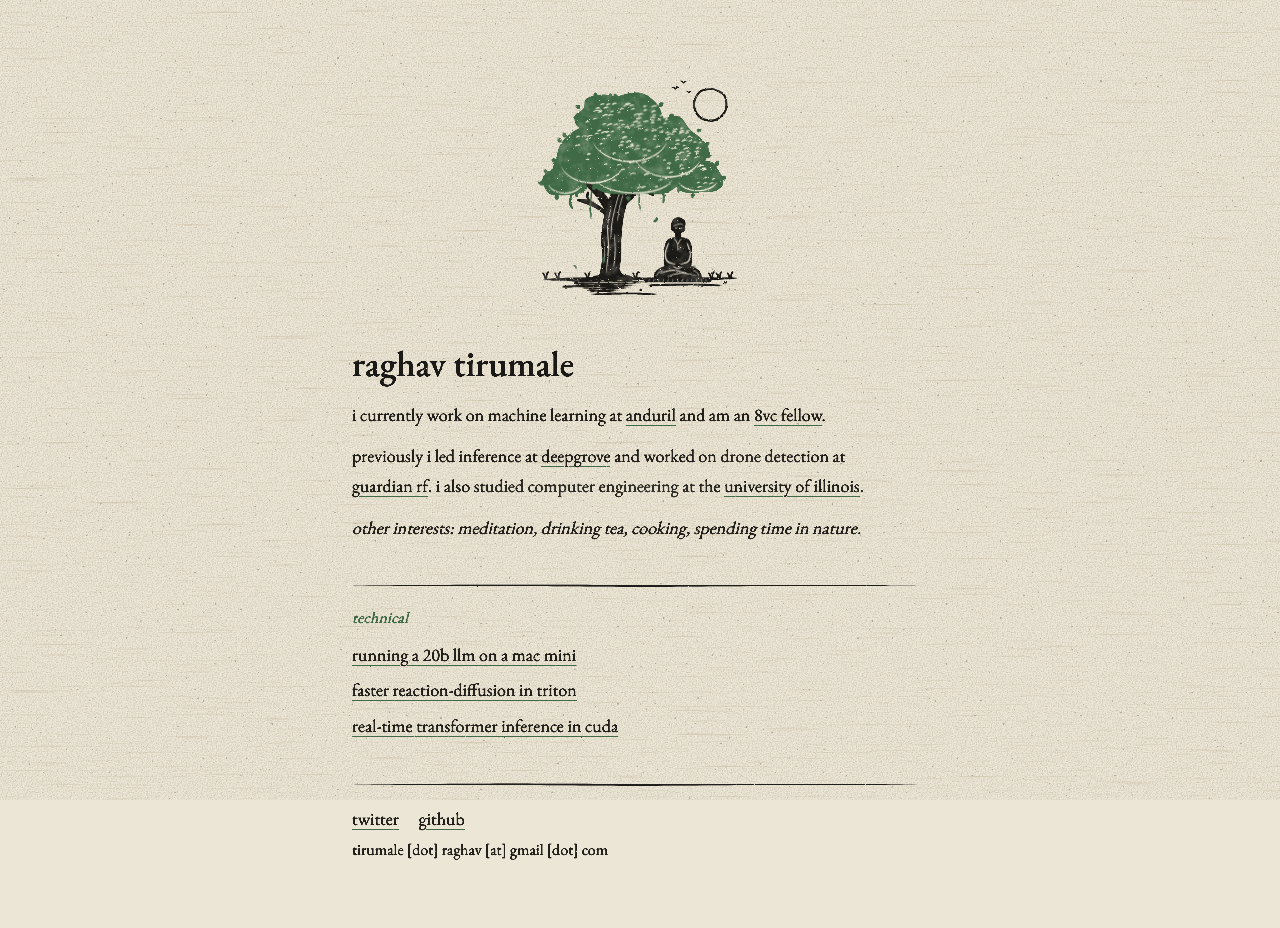
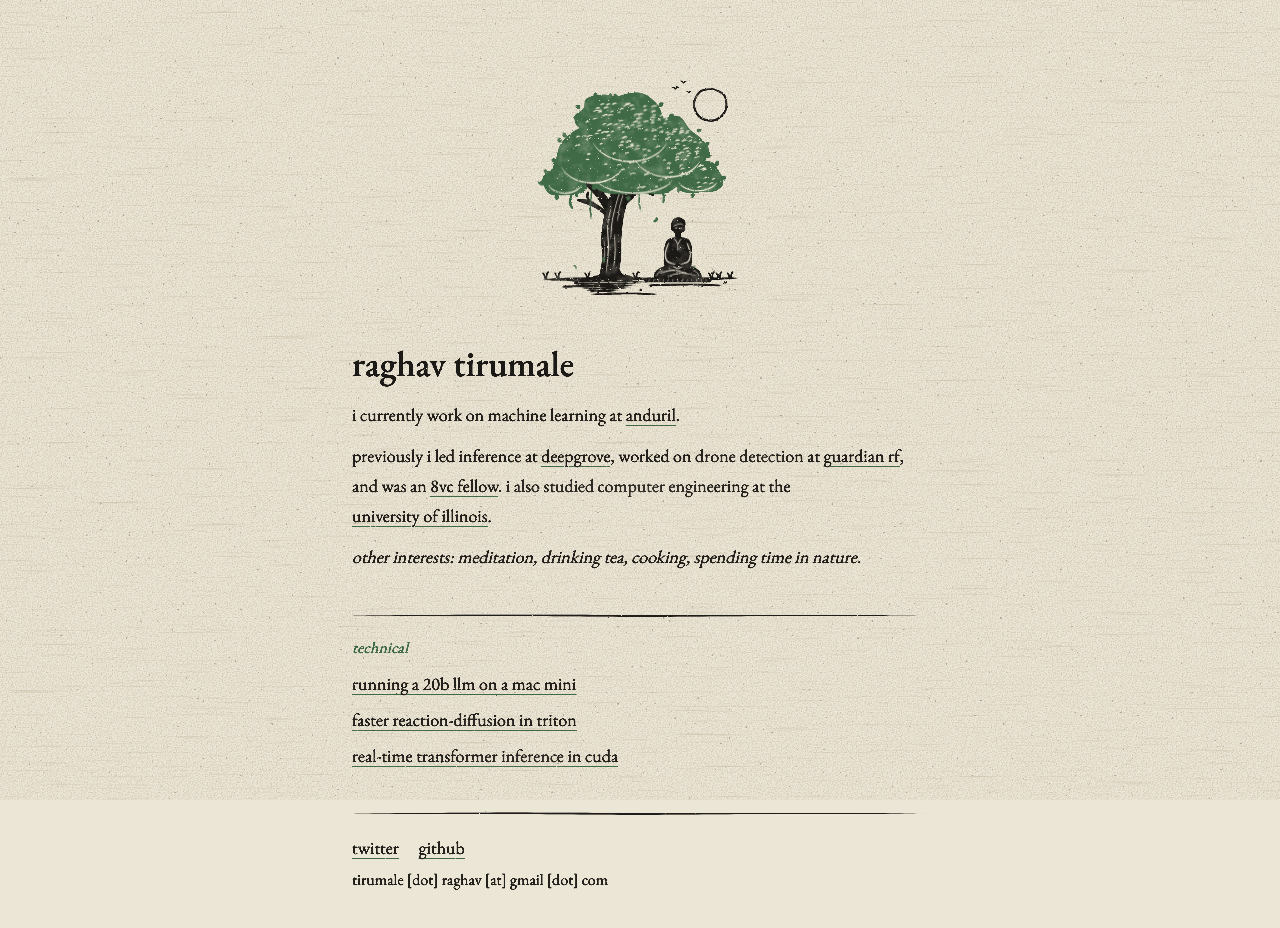
Before and after one commit to MythicalCow/web, a Next.js app: page / in a window 1280 px wide. Shown: the top 928 px of the page. Built offline with nearby package versions, Linux system fonts and the light colour scheme.

Commit message:
Move 8vc fellowship into the past-roles line.
Co-Authored-By: Claude Opus 5.5 <noreply@anthropic.com>

```diff
--- a/src/app/page.tsx
+++ b/src/app/page.tsx
@@ -98,12 +98,12 @@ export default function Home() {
             </h1>
             <div className="space-y-3">
               <p>
-                i currently work on machine learning at <A href={links.anduril} className="whitespace-nowrap">anduril</A> and am an{" "}
-                <A href={links.eightVc} className="whitespace-nowrap">8vc fellow</A>.
+                i currently work on machine learning at <A href={links.anduril} className="whitespace-nowrap">anduril</A>.
               </p>
               <p>
-                previously i led inference at <A href={links.deepgrove} className="whitespace-nowrap">deepgrove</A> and worked on drone detection at{" "}
-                <A href={links.guardianRf} className="whitespace-nowrap">guardian rf</A>. i also studied computer engineering at the{" "}
+                previously i led inference at <A href={links.deepgrove} className="whitespace-nowrap">deepgrove</A>, worked on drone detection at{" "}
+                <A href={links.guardianRf} className="whitespace-nowrap">guardian rf</A>, and was an{" "}
+                <A href={links.eightVc} className="whitespace-nowrap">8vc fellow</A>. i also studied computer engineering at the{" "}
                 <A href={links.uiuc} className="whitespace-nowrap">university of illinois</A>.
               </p>
               <p className="italic">
```
